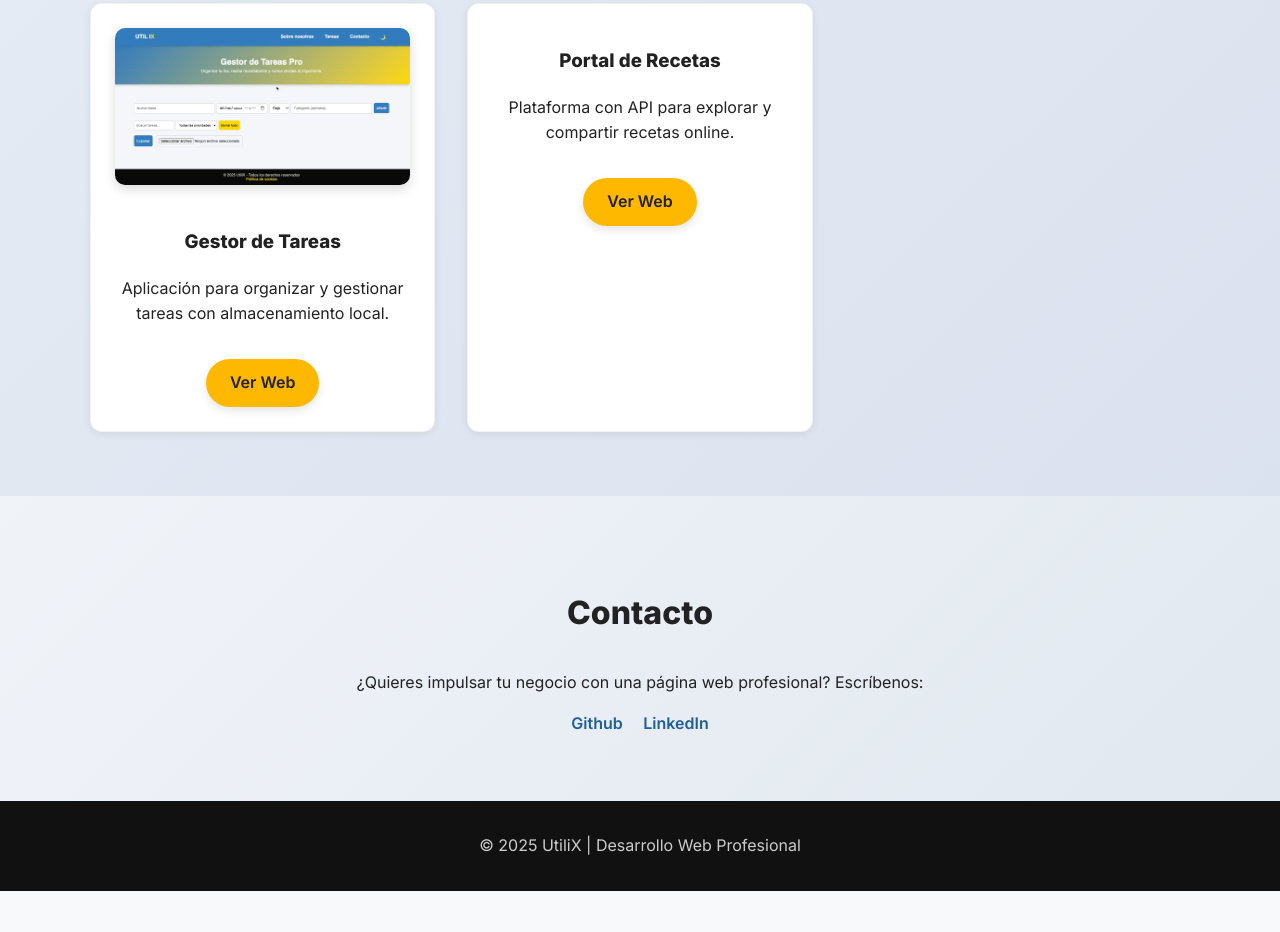
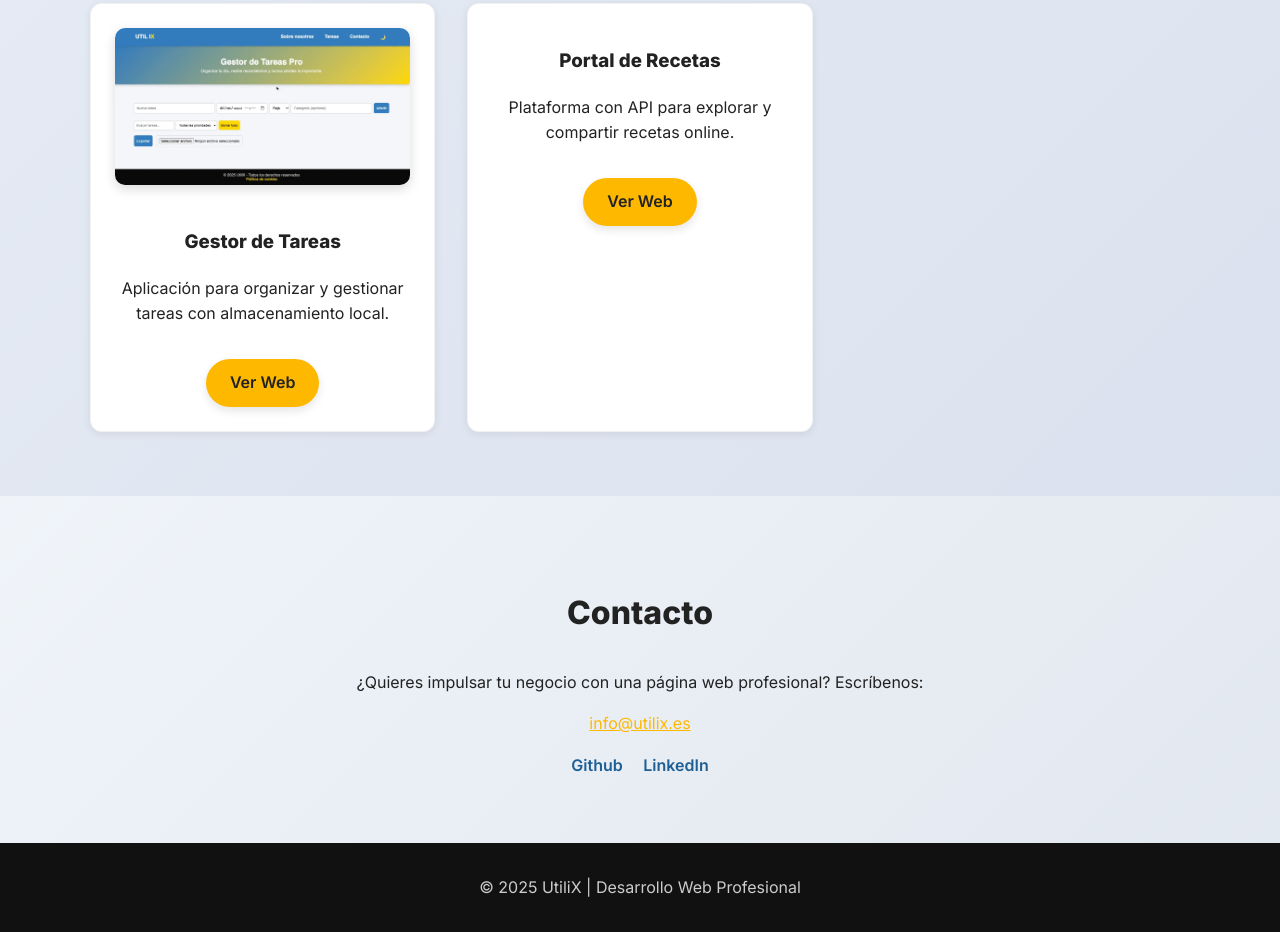
Before and after one commit to utilixdev/Portfolio, a plain HTML site: page index.html in a window 1280 px wide. Shown: the part 2175-3107 px from the top of the page. Before the commit the page ends 3066 px from the top, so only its background shows below. Drawn offline with Linux system fonts and the light colour scheme.

Commit message:
Update index.html

```diff
--- a/index.html
+++ b/index.html
@@ -123,7 +123,7 @@
   <div class="container">
    <h2>Contacto</h2>
    <p>¿Quieres impulsar tu negocio con una página web profesional? Escríbenos:</p>
-   <p><a href="mailto:barucnsue@gmail.com" class="highlight"></a></p>
+   <p><a href="mailto:barucnsue@gmail.com" class="highlight">info@utilix.es</a></p>
    <div class="socials">
     <a href="https://github.com/utilixdev" target="_blank">Github</a>
     <a href="https://www.linkedin.com/in/barucnsue/" target="_blank">LinkedIn</a>
```
